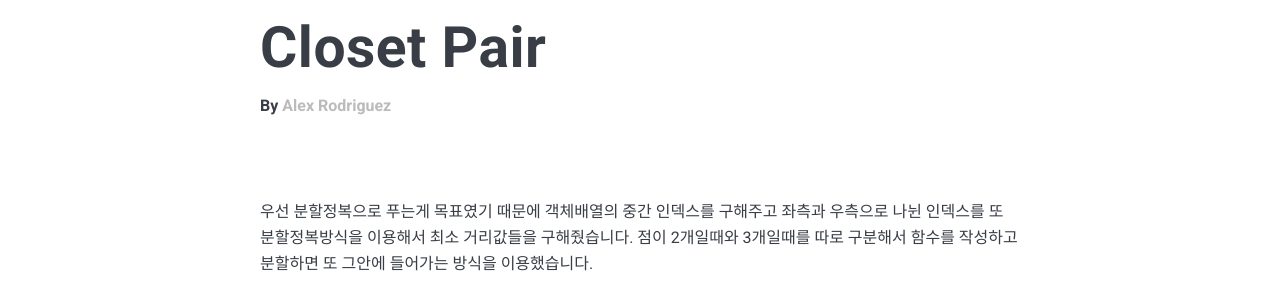
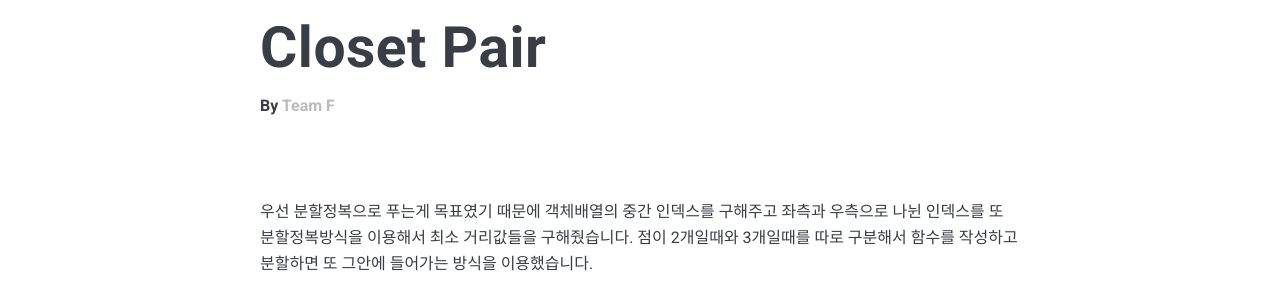
Before and after one commit to parkjongsu855/parkjongsu855.github.io, a Jekyll site: the page built from _posts/2021-03-29-second-introduction-of-closet-pair.markdown, in a window 1280 px wide. Shown: the part 334-623 px from the top of the page. Built offline with Jekyll 4.4.1, drawn with Linux system fonts in a browser that asks for light colours; nearby versions of some CDN libraries; our own code applies the rules of GitHub Pages for plain Markdown files; comment, search, counter and statistics services are not loaded.

Commit message:
complete about md.

```diff
--- a/_data/settings.yml
+++ b/_data/settings.yml
@@ -8,7 +8,7 @@ description: Incheon National University homeworkplace
 #-------------------------------
 # Author Settings
 author:
-  name: Alex Rodriguez
+  name: Team F
   image: 01.jpg
   say-hello: Hello, I’m <strong>Alex Rodriguez</strong>
   bio: Designs, talks, and writes about <strong>web</strong>, <strong>ethics</strong>, <strong>privacy</strong>, and dev. I share design tutorials, free resources and inspiration. Loves <a href="#">music</a> & riding his bicycle.
```
